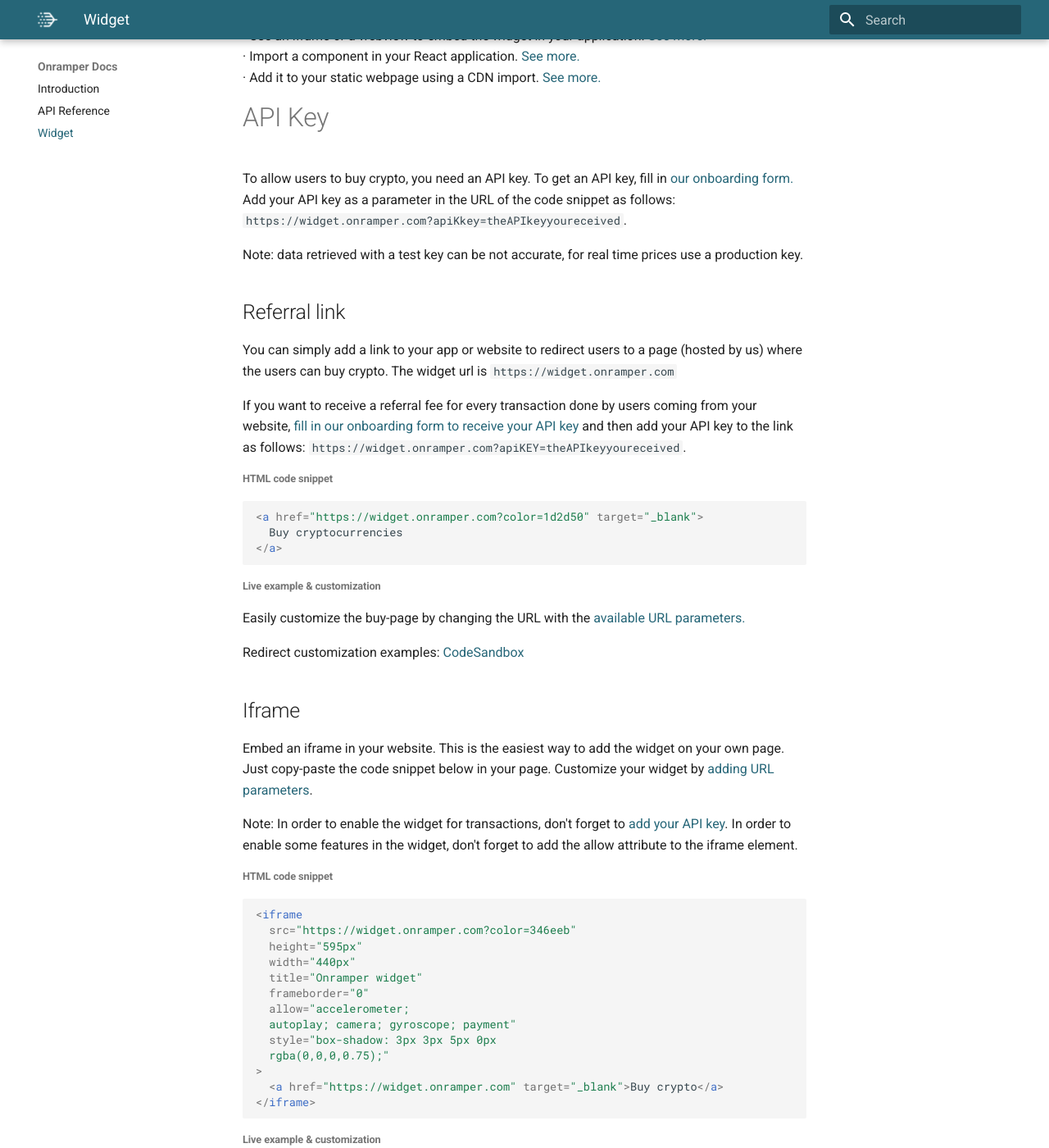
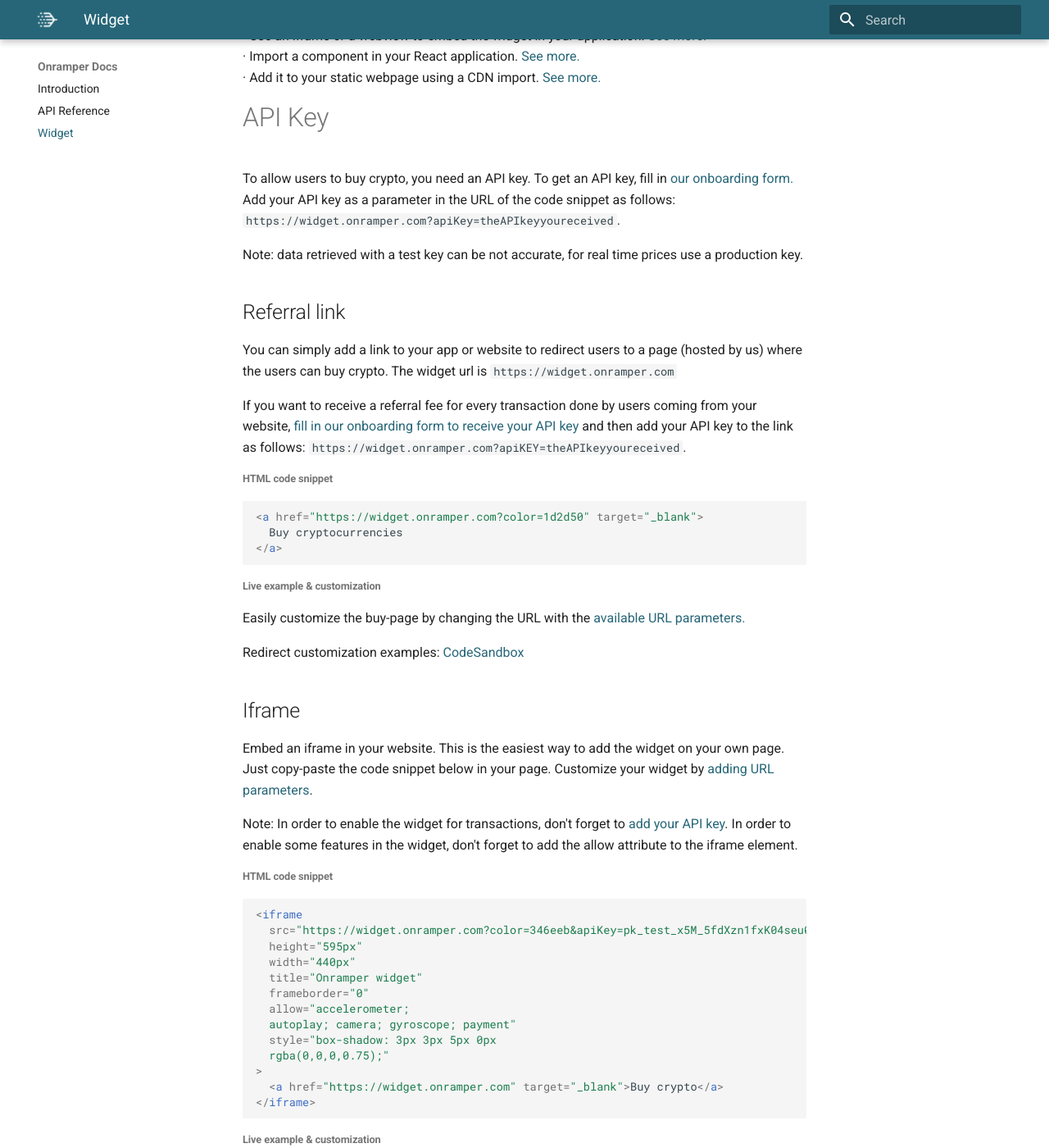
Before and after one commit to onramper/docs, an MkDocs documentation site: the page built from docs/widget.md, in a window 1280 px wide and 1400 px high, scrolled down 293 px. Shown: the whole window at 82% size. Built offline with MkDocs 1.6.1 and Material for MkDocs 9.7.7, drawn with Linux system fonts in a browser that asks for light colours.

Commit message:
Update widget.md

````diff
--- a/docs/widget.md
+++ b/docs/widget.md
@@ -11,7 +11,7 @@ You can integrate the widget in four different ways:
 # API Key
 
 To allow users to buy crypto, you need an API key. To get an API key, fill in <a href="https://docs.google.com/forms/d/e/1FAIpQLSdnmTskkGA5QJGjC1eVRcqXZouuGe_ojltlBFs5nFClrSl_gA/viewform?usp=sf_link" target='_blank' >our onboarding form.</a>
-Add your API key as a parameter in the URL of the code snippet as follows: `https://widget.onramper.com?apiKkey=theAPIkeyyoureceived`.
+Add your API key as a parameter in the URL of the code snippet as follows: `https://widget.onramper.com?apiKey=theAPIkeyyoureceived`.
 
 Note: data retrieved with a test key can be not accurate, for real time prices use a production key.
 
@@ -45,7 +45,7 @@ Note: In order to enable the widget for transactions, don't forget to [add your
 
 ```html
 <iframe
-  src="https://widget.onramper.com?color=346eeb"
+  src="https://widget.onramper.com?color=346eeb&apiKey=pk_test_x5M_5fdXzn1fxK04seu0JgFjGsu7CH8lOvS9xZWzuSM0"
   height="595px"
   width="440px"
   title="Onramper widget"
````
